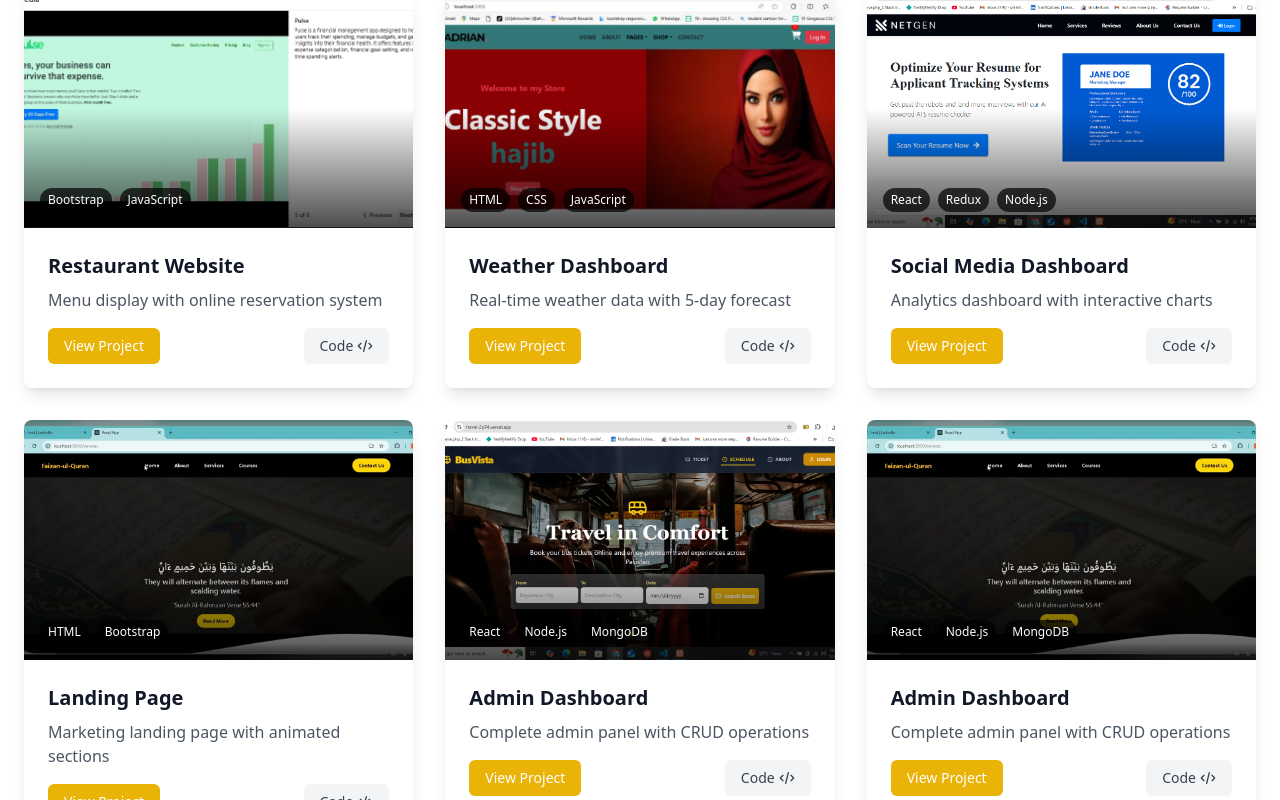
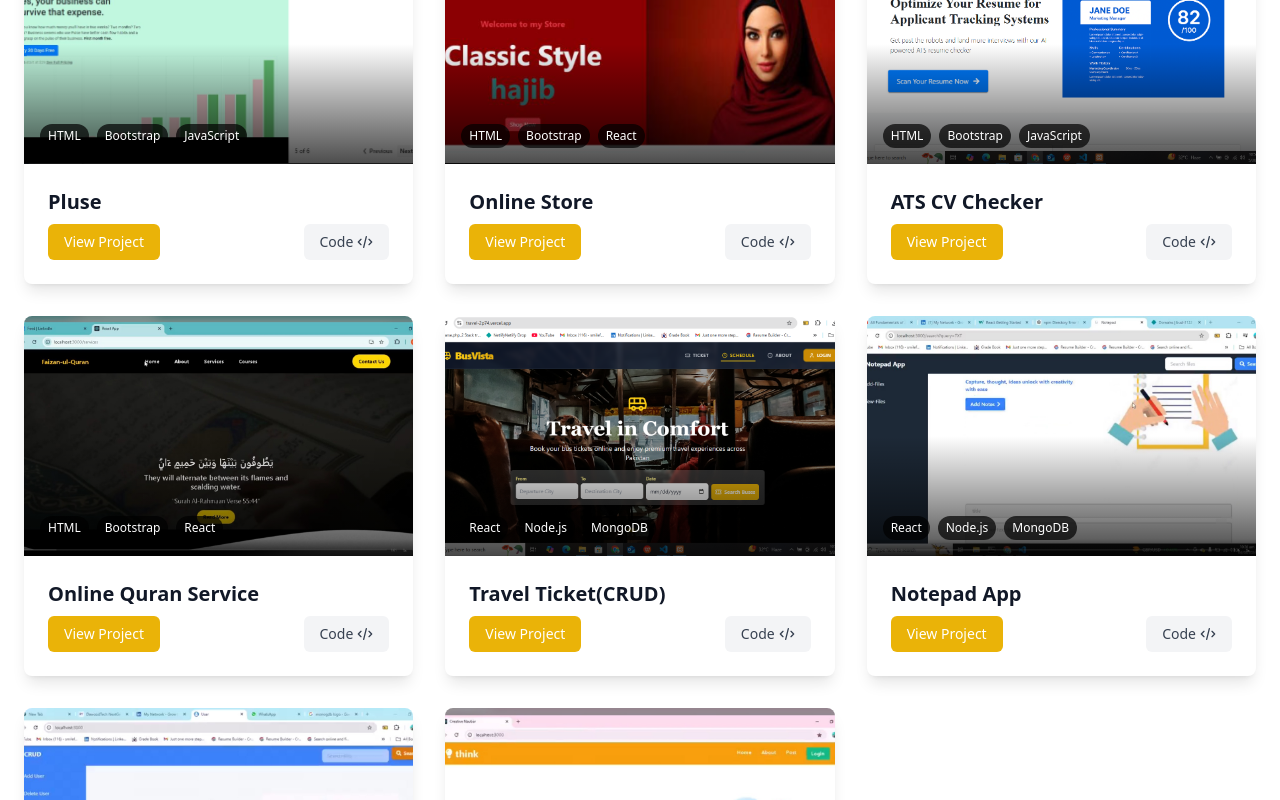
Before and after one commit to Bush1122/Bushra_Yousaf_Portfolio, a React (Vite) app in the folder client/: page /Projects in a window 1280 px wide. Shown: the part 820-1620 px from the top of the page. Built offline with nearby package versions, Linux system fonts and the light colour scheme.

Commit message:
Add the Update Pages

```diff
--- a/client/src/pages/Certificate.jsx
+++ b/client/src/pages/Certificate.jsx
@@ -22,53 +22,53 @@ const Certificate = () => {
   const certificates = [
     {
       id: 1,
-      title: "React Developer Certification",
-      issuer: "Meta (Coursera)",
-      date: "June 2023",
+      title: "React Developer ",
+      issuer: "Ezitech",
+      date: "Aug 2024",
       image: cert1,
-      category: "Frontend",
+      category: "Internship",
       skills: ["React", "Redux", "React Router"],
     },
     {
       id: 2,
-      title: "Node.js Backend Specialist",
-      issuer: "Udemy",
-      date: "April 2023",
+      title: "Graphic Design",
+      issuer: "DigiSkill",
+      date: "jan 2021",
       image: cert2,
-      category: "Backend",
-      skills: ["Node.js", "Express", "REST APIs"],
+      category: "Training",
+      skills: ["Canva", "Adobe Photoshop", "Illustrator"],
     },
     {
       id: 3,
-      title: "MERN Stack Mastery",
-      issuer: "Scrimba",
-      date: "March 2023",
+      title: "Freelancing",
+      issuer: "DigiSkill",
+      date: "jan 2021",
       image: cert3,
-      category: "Fullstack",
-      skills: ["MongoDB", "Express", "React", "Node.js"],
+      category: "Training",
+      skills: ["Fiverr", "Upwork"],
     },
     {
       id: 4,
-      title: "JavaScript Advanced Concepts",
-      issuer: "Frontend Masters",
-      date: "February 2023",
+      title: "Wordpress",
+      issuer: "DigiSkill",
+      date: "March 2021",
       image: cert4,
-      category: "Frontend",
-      skills: ["ES6+", "Async Programming", "Design Patterns"],
+      category: "Training",
+      skills: ["Theme Development", "Plugin Development"],
     },
     {
       id: 4,
-      title: "JavaScript Advanced Concepts",
-      issuer: "Frontend Masters",
+      title: "PHP",
+      issuer: "Horizon Software",
       date: "February 2023",
       image: cert5,
-      category: "Frontend",
-      skills: ["ES6+", "Async Programming", "Design Patterns"],
+      category: "Internship",
+      skills: ["HTML", "CSS", "JavaScript", "php"],
     },
   ];
 
   // Available filters
-  const filters = ["All", "Frontend", "Backend", "Fullstack", "DevOps"];
+  const filters = ["All", "Internship", "Training", "Job"];
 
   // Filter certificates based on active filter
   const filteredCerts =
--- a/client/src/pages/Projects.jsx
+++ b/client/src/pages/Projects.jsx
@@ -27,113 +27,105 @@ const Projects = () => {
   const projects = [
     {
       id: 1,
-      title: "E-commerce Website",
+      title: "Ableton",
       description:
-        "A full-featured online store with product listings, cart, and checkout",
+        "Ableton Live is a software music sequencer and digital audio workstation (DAW) for macOS and Windows. ",
       image: projects1,
-      technologies: ["React", "Redux", "Node.js", "MongoDB"],
+      technologies: ["HTML", "CSS", "JavaScript"],
+      category: "JavaScript",
+      link: "https://github.com/Bush1122/Ableton.git",
+    },
+    {
+      id: 2,
+      title: "Constra",
+      description:
+        "Together, using technologies like HTML, CSS, Bootstrap, and React.js, we enhanced workflow efficiency and user experience, paving the way for seamless intern onboarding and management ",
+      image: projects2,
+      technologies: ["HTML", "Bootstrap", "React"],
+      category: "React",
+      link: "https://www.linkedin.com/posts/bushra-yousaf-9b6675240_webdevelopment-javascript-html-activity-7218691521133371392-2TgT?utm_source=share&utm_medium=member_desktop&rcm=ACoAADvmJloB5oqfAXr0_nhkrVq7r_y9r_fyejk",
+    },
+    {
+      id: 3,
+      title: "Namud-e-Sehar Foundation",
+      description: "Drag and drop task board with user authentication",
+      image: projects3,
+      technologies: ["React", "Node.js", "Express"],
+      category: "React",
+      link: "https://www.linkedin.com/posts/bushra-yousaf-9b6675240_linkedin-techforgood-reactjs-activity-7259083468955914240-9VWT?utm_source=share&utm_medium=member_desktop&rcm=ACoAADvmJloB5oqfAXr0_nhkrVq7r_y9r_fyejk",
+    },
+    {
+      id: 4,
+      title: "Pluse",
+      description: "Menu display with online reservation system",
+      image: projects4,
+      technologies: ["HTML", "Bootstrap", "JavaScript"],
+      category: "JavaScript",
+      link: "https://github.com/Bush1122/Pluse.git",
+    },
+    {
+      id: 5,
+      title: "Online Store",
+      description: "Real-time weather data with 5-day forecast",
+      image: projects5,
+      technologies: ["HTML", "Bootstrap", "React"],
       category: "React",
       link: "#",
     },
     {
-      id: 2,
-      title: "Portfolio Template",
-      description: "Responsive portfolio template with dark/light mode",
-      image: projects2,
-      technologies: ["HTML", "CSS", "JavaScript"],
-      category: "JavaScript",
-      link: "#",
-    },
-    {
-      id: 3,
-      title: "Task Management App",
-      description: "Drag and drop task board with user authentication",
-      image: projects3,
-      technologies: ["React", "Node.js", "Express"],
-      category: "React",
-      link: "#",
-    },
-    {
-      id: 4,
-      title: "Restaurant Website",
-      description: "Menu display with online reservation system",
-      image: projects4,
-      technologies: ["Bootstrap", "JavaScript"],
-      category: "JavaScript",
-      link: "#",
-    },
-    {
-      id: 5,
-      title: "Weather Dashboard",
-      description: "Real-time weather data with 5-day forecast",
-      image: projects5,
-      technologies: ["HTML", "CSS", "JavaScript"],
-      category: "JavaScript",
-      link: "#",
-    },
-    {
       id: 6,
-      title: "Social Media Dashboard",
+      title: "ATS CV Checker",
       description: "Analytics dashboard with interactive charts",
       image: projects6,
-      technologies: ["React", "Redux", "Node.js"],
+      technologies: ["HTML", "Bootstrap", "JavaScript"],
       category: "React",
-      link: "#",
+      link: "https://www.facebook.com/share/r/19CXvwUVnF/",
     },
     {
       id: 7,
-      title: "Landing Page",
+      title: "Online Quran Service",
       description: "Marketing landing page with animated sections",
       image: projects7,
-      technologies: ["HTML", "Bootstrap"],
-      category: "Bootstrap",
-      link: "#",
+      technologies: ["HTML", "Bootstrap", "React"],
+      category: "React",
+      link: "https://www.linkedin.com/posts/bushra-yousaf-9b6675240_reduxjs-softwaredevelopment-ezitech-activity-7234435288205324289-3E5F?utm_source=share&utm_medium=member_desktop&rcm=ACoAADvmJloB5oqfAXr0_nhkrVq7r_y9r_fyejk",
     },
     {
       id: 8,
-      title: "Admin Dashboard",
+      title: "Travel Ticket(CRUD)",
       description: "Complete admin panel with CRUD operations",
       image: projects8,
       technologies: ["React", "Node.js", "MongoDB"],
-      category: "React",
-      link: "#",
+      category: "Redux",
+      link: "https://youtu.be/tK-2LOAWgzg?si=TXMQ-Irp169xB23_",
     },
     {
       id: 9,
-      title: "Admin Dashboard",
+      title: "Notepad App",
       description: "Complete admin panel with CRUD operations",
-      image: projects9,
+      image: projects10,
       technologies: ["React", "Node.js", "MongoDB"],
       category: "React",
-      link: "#",
+      link: "https://www.linkedin.com/posts/bushra-yousaf-9b6675240_nodejs-expressjs-ejs-activity-7225744621472014337-iVZe?utm_source=share&utm_medium=member_desktop&rcm=ACoAADvmJloB5oqfAXr0_nhkrVq7r_y9r_fyejk",
     },
 
     {
       id: 10,
-      title: "Admin Dashboard",
-      description: "Complete admin panel with CRUD operations",
-      image: projects10,
-      technologies: ["React", "Node.js", "MongoDB"],
-      category: "React",
-      link: "#",
-    },
-    {
-      id: 11,
-      title: "Admin Dashboard",
+      title: "CRUD operations",
       description: "Complete admin panel with CRUD operations",
       image: projects11,
       technologies: ["React", "Node.js", "MongoDB"],
       category: "React",
-      link: "#",
+      link: "https://www.linkedin.com/posts/bushra-yousaf-9b6675240_nodejs-expressjs-ejs-activity-7228362366478909440-PiGQ?utm_source=share&utm_medium=member_desktop&rcm=ACoAADvmJloB5oqfAXr0_nhkrVq7r_y9r_fyejk",
     },
     {
-      id: 12,
-      title: "Admin Dashboard",
+      id: 11,
+      title: "User App",
       description: "Complete admin panel with CRUD operations",
       image: projects12,
       technologies: ["React", "Node.js", "MongoDB"],
       category: "React",
-      link: "#",
+      link: "https://www.linkedin.com/posts/bushra-yousaf-9b6675240_webdevelopment-fullstackdevelopment-javascript-activity-7236337059467063298-1vpQ?utm_source=share&utm_medium=member_desktop&rcm=ACoAADvmJloB5oqfAXr0_nhkrVq7r_y9r_fyejk",
     },
   ];
 
@@ -236,15 +228,12 @@ const Projects = () => {
                     <h3 className="mb-2 text-xl font-semibold text-gray-900 dark:text-white">
                       {project.title}
                     </h3>
-                    <p className="mb-4 text-gray-600 dark:text-gray-300">
-                      {project.description}
-                    </p>
+
                     <div className="flex justify-between">
                       <motion.a
                         whileHover={{ scale: 1.05 }}
                         whileTap={{ scale: 0.95 }}
                         href={project.link}
-                        target="_blank"
                         rel="noopener noreferrer"
                         className="px-4 py-2 text-sm font-medium text-white transition-all bg-yellow-500 rounded-md hover:bg-yellow-600"
                       >
--- a/client/src/pages/Service.jsx
+++ b/client/src/pages/Service.jsx
@@ -23,17 +23,17 @@ const Service = () => {
       id: 1,
       title: "Frontend Development",
       description:
-        "Building responsive, interactive user interfaces with React, Next.js, and modern CSS frameworks",
+        "Building responsive, interactive user interfaces with React and modern CSS frameworks",
       icon: frontendLogo,
       category: "development",
       features: [
-        "React.js & Next.js Applications",
-        "Responsive UI/UX Design",
+        "React.js  Applications",
+        "Responsive Design",
         "State Management (Redux/Context)",
         "Performance Optimization",
         "Accessibility Compliance",
       ],
-      price: "Starting at $500/project",
+      price: "Starting at $50/project",
     },
     {
       id: 2,
@@ -49,7 +49,7 @@ const Service = () => {
         "Server Deployment & CI/CD",
         "Microservices Architecture",
       ],
-      price: "Starting at $800/project",
+      price: "Starting at $100/project",
     },
     {
       id: 3,
@@ -65,7 +65,7 @@ const Service = () => {
         "Cloud Deployment (AWS/Vercel)",
         "Maintenance & Support",
       ],
-      price: "Starting at $1,500/project",
+      price: "Starting at $200/project",
     },
     {
       id: 4,
@@ -81,26 +81,11 @@ const Service = () => {
         "Interview Preparation",
         "Career Guidance",
       ],
-      price: "$50/hour or $400/month",
+      price: "$20/hour or $100/month",
     },
+
     {
       id: 5,
-      title: "Code Audit & Optimization",
-      description:
-        "Comprehensive review of your existing codebase with performance and security improvements",
-      icon: backendLogo,
-      category: "consulting",
-      features: [
-        "Performance Analysis",
-        "Security Vulnerability Check",
-        "Architecture Review",
-        "Refactoring Recommendations",
-        "Technical Debt Assessment",
-      ],
-      price: "$300-$1,000 depending on codebase",
-    },
-    {
-      id: 6,
       title: "Workshops & Training",
       description:
         "Group training sessions for teams looking to upskill in modern web development",
@@ -148,7 +133,7 @@ const Service = () => {
 
           {/* Service categories */}
           <div className="flex flex-wrap justify-center gap-4 mb-12">
-            {["all", "development", "education", "consulting"].map((tab) => (
+            {["all", "development", "education"].map((tab) => (
               <motion.button
                 key={tab}
                 whileHover={{ scale: 1.05 }}
@@ -225,7 +210,7 @@ const Service = () => {
                   <motion.a
                     whileHover={{ scale: 1.03 }}
                     whileTap={{ scale: 0.97 }}
-                    href="#contact" // Link to your contact section
+                    href="/Contact" // Link to your contact section
                     className="block w-full px-4 py-3 text-sm font-medium text-center text-white transition-all bg-yellow-500 rounded-md hover:bg-yellow-600"
                   >
                     Get Started
```
Also changed, not shown: client/src/pages/Contact.jsx (+0 -10 lines).
